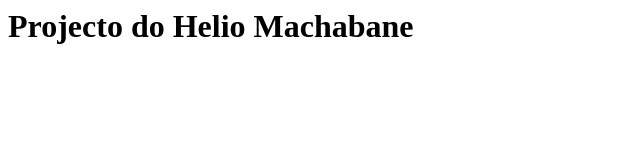
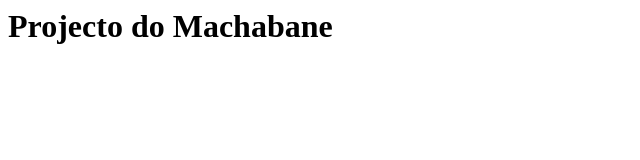
Before and after one commit to Machabane/curso-git, a plain HTML site: page index.html in a window 1280 px wide. Shown: the whole page, without its empty margins (0-640 px from the left). Drawn offline with Linux system fonts and the light colour scheme.

```diff
--- a/index.html
+++ b/index.html
@@ -2,6 +2,6 @@
     <head>
     </head>
     <body>
-        <h1>Projecto do Helio Machabane</h1>
+        <h1>Projecto do Machabane</h1>
     </body>
 </html>
```
